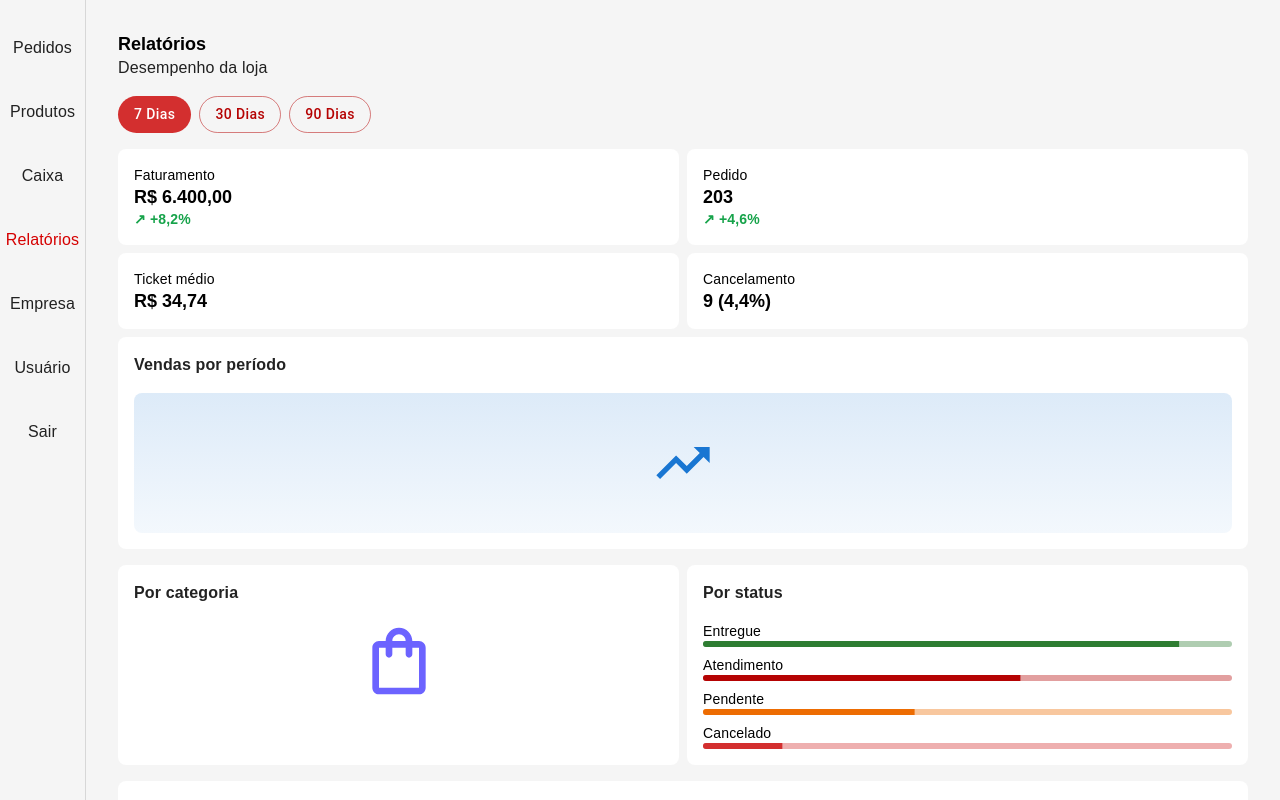
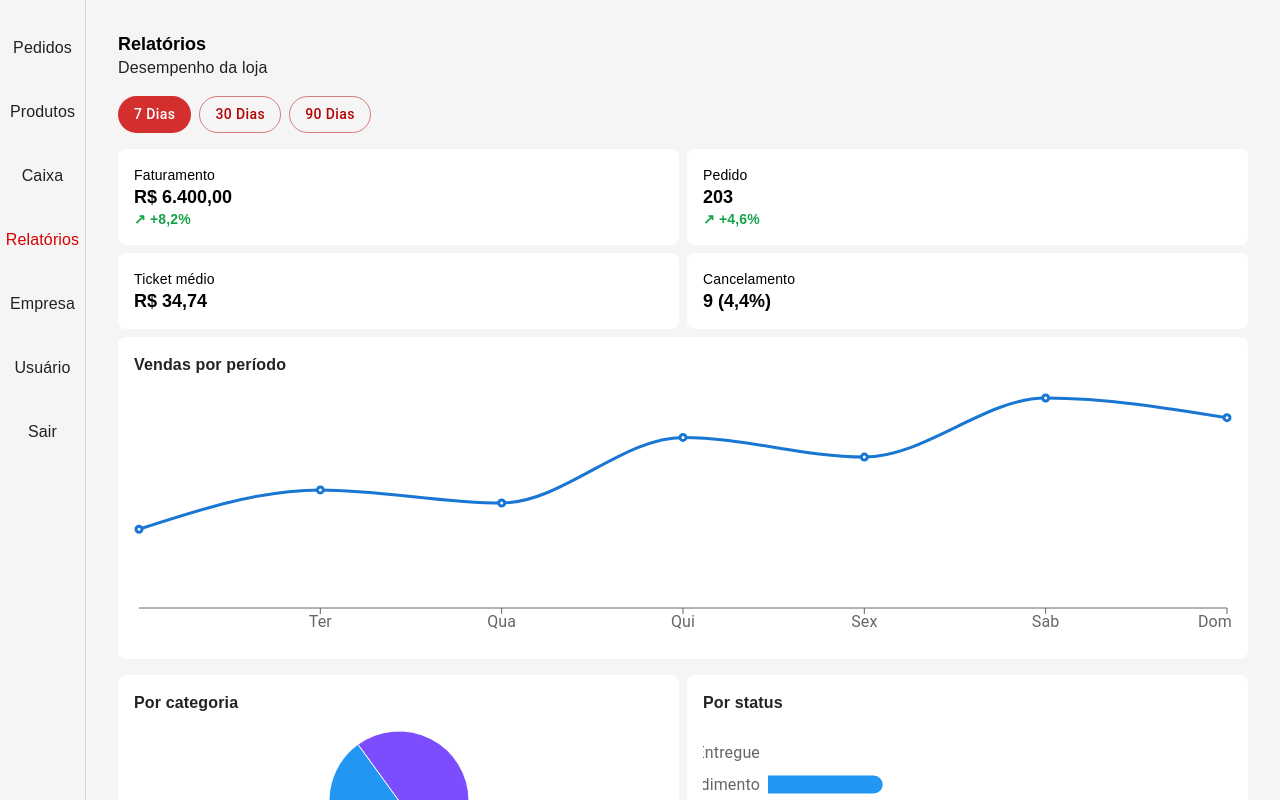
Before and after one commit to edjunior-nascimento/market-place-comercio-web, a React (Vite) app: page /relatorios in a window 1280 px wide. Shown: the top 800 px of the page. Built offline with nearby package versions, Linux system fonts and the light colour scheme; some icons are missing.

Commit message:
feat: implemetação dos graficos

```diff
--- a/package.json
+++ b/package.json
@@ -21,6 +21,7 @@
     "react-dom": "^19.2.6",
     "react-redux": "^9.2.0",
     "react-router-dom": "^7.13.2",
+    "recharts": "^3.9.2",
     "redux-persist": "^6.0.0",
     "swiper": "^12.1.3",
     "uuid": "^13.0.0"
--- a/src/pages/RelatoriosPage/index.tsx
+++ b/src/pages/RelatoriosPage/index.tsx
@@ -13,11 +13,60 @@ import {
 } from "@mui/icons-material";
 import { ButtonRadio } from "../../components/feature/ButtonRadio";
 import { useState } from "react";
+import {
+  LineChart,
+  Line,
+  XAxis,
+  YAxis,
+  Tooltip,
+  ResponsiveContainer,
+  PieChart,
+  Pie,
+  Cell,
+  BarChart,
+  Bar,
+} from "recharts";
+
 
 
 export function RelatoriosPage() {
 
   const [periodoSelecionado, setPeriodoSelecionado] = useState(1);
+  const data = [
+    { dia: "Seg", vendas: 120 },
+    { dia: "Ter", vendas: 180 },
+    { dia: "Qua", vendas: 160 },
+    { dia: "Qui", vendas: 260 },
+    { dia: "Sex", vendas: 230 },
+    { dia: "Sab", vendas: 320 },
+    { dia: "Dom", vendas: 290 },
+  ];
+
+
+  const data2 = [
+    { name: "Massas", value: 35 },
+    { name: "Carnes", value: 25 },
+    { name: "Frango", value: 20 },
+    { name: "Lanches", value: 20 },
+  ];
+
+
+  const data3 = [
+    { status: "Entregue", total: 90 },
+    { status: "Atendimento", total: 60 },
+    { status: "Pendente", total: 35 },
+    { status: "Cancelado", total: 10 },
+  ];
+
+
+
+  const COLORS = [
+    "#7C4DFF",
+    "#2196F3",
+    "#FF9800",
+    "#4CAF50",
+  ];
+
   return (
     <Container sx={{ pt: 4, px: { xs: 2, md: 4 } }} >
       <Typography variant="h5" fontWeight={700}>
@@ -141,23 +190,19 @@ export function RelatoriosPage() {
           Vendas por período
         </Typography>
 
-        <Box
-          sx={{
-            height: 140,
-            borderRadius: 2,
-            background:
-              "linear-gradient(180deg, rgba(25,118,210,.15) 0%, rgba(25,118,210,.05) 100%)",
-            display: "flex",
-            alignItems: "center",
-            justifyContent: "center",
-          }}
-        >
-          <TrendingUpOutlined
-            sx={{
-              fontSize: 64,
-              color: "#1976d2",
-            }}
-          />
+        <Box width="100%" height={250}>
+          <ResponsiveContainer width="100%" height="100%">
+            <LineChart data={data}>
+              <XAxis dataKey="dia" />
+              <Tooltip />
+              <Line
+                type="monotone"
+                dataKey="vendas"
+                stroke="#1976d2"
+                strokeWidth={3}
+              />
+            </LineChart>
+          </ResponsiveContainer>
         </Box>
       </Card>
 
@@ -186,12 +231,24 @@ export function RelatoriosPage() {
             display="flex"
             justifyContent="center"
           >
-            <ShoppingBagOutlined
-              sx={{
-                fontSize: 80,
-                color: "#6c63ff",
-              }}
-            />
+
+            <ResponsiveContainer width={200} height={140}>
+              <PieChart>
+                <Pie
+                  data={data2}
+                  dataKey="value"
+                  outerRadius={70}
+                >
+                  {data.map((_, index) => (
+                    <Cell
+                      key={index}
+                      fill={COLORS[index]}
+                    />
+                  ))}
+                </Pie>
+              </PieChart>
+            </ResponsiveContainer>
+
           </Box>
         </Card>
 
@@ -210,67 +267,33 @@ export function RelatoriosPage() {
             Por status
           </Typography>
 
-          <Stack spacing={1}>
-            <Box>
-              <Typography variant="body2">
-                Entregue
-              </Typography>
+          <ResponsiveContainer width="100%" height={140}>
+            <BarChart
+              layout="vertical"
+              data={data3}
+              barSize={18}
+            >
+              <YAxis
+                type="category"
+                dataKey="status"
+                axisLine={false}
+                tickLine={false}
+              />
+              <Bar
+                dataKey="total"
+                fill="#4CAF50"
+                radius={[0, 10, 10, 0]}
+              >
 
-              <LinearProgress
-                value={90}
-                variant="determinate"
-                color="success"
-                sx={{ height: 6, borderRadius: 3 }}
-              />
-            </Box>
-
-            <Box>
-              <Typography variant="body2">
-                Atendimento
-              </Typography>
-
-              <LinearProgress
-                value={60}
-                variant="determinate"
-                sx={{
-                  height: 6,
-                  borderRadius: 3,
-                }}
-              />
-            </Box>
-
-            <Box>
-              <Typography variant="body2">
-                Pendente
-              </Typography>
-
-              <LinearProgress
-                value={40}
-                variant="determinate"
-                color="warning"
-                sx={{
-                  height: 6,
-                  borderRadius: 3,
-                }}
-              />
-            </Box>
-
-            <Box>
-              <Typography variant="body2">
-                Cancelado
-              </Typography>
-
-              <LinearProgress
-                value={15}
-                variant="determinate"
-                color="error"
-                sx={{
-                  height: 6,
-                  borderRadius: 3,
-                }}
-              />
-            </Box>
-          </Stack>
+                {data3.map((_, index) => (
+                  <Cell
+                    key={index}
+                    fill={COLORS[index]}
+                  />
+                ))}
+              </Bar>
+            </BarChart>
+          </ResponsiveContainer>
         </Card>
       </Box>
 
```
Also changed, not shown: 1 other file (tests, documents, lock files or other folders).
